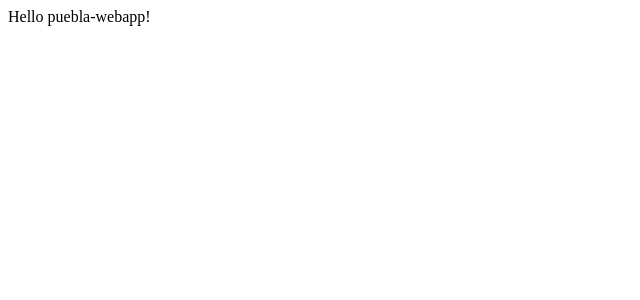
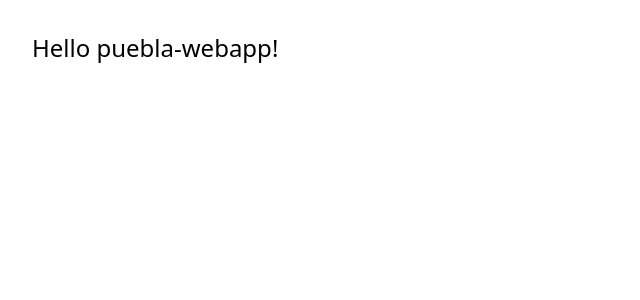
Before and after one commit to fmadrian/puebla-frontend, an Angular app: page / in a window 1280 px wide. Shown: the top 300 px of the page, without its empty margins (0-640 px from the left). Built offline with nearby package versions, Linux system fonts and the light colour scheme.

Commit message:
Tailwind CSS installed [PUEBLA-19]

```diff
--- a/package.json
+++ b/package.json
@@ -27,12 +27,15 @@
     "@angular/cli": "^19.1.3",
     "@angular/compiler-cli": "^19.1.0",
     "@types/jasmine": "~5.1.0",
+    "autoprefixer": "^10.4.20",
     "jasmine-core": "~5.5.0",
     "karma": "~6.4.0",
     "karma-chrome-launcher": "~3.2.0",
     "karma-coverage": "~2.2.0",
     "karma-jasmine": "~5.1.0",
     "karma-jasmine-html-reporter": "~2.1.0",
+    "postcss": "^8.5.1",
+    "tailwindcss": "^3.4.17",
     "typescript": "~5.7.2"
   }
 }
--- a/src/app/app.component.html
+++ b/src/app/app.component.html
@@ -1,4 +1,8 @@
-<main class="main">
-  Hello {{title}}!
+<main>
+  <div class="flex p-2 sm:p-8">
+    <div>
+      <h1 class="text-2xl">Hello {{title}}!</h1>
+    </div>
+  </div>
 </main>
 <router-outlet />
--- /dev/null
+++ b/tailwind.config.js
@@ -0,0 +1,10 @@
+/** @type {import('tailwindcss').Config} */
+module.exports = {
+  content: [
+    "./src/**/*.{html,ts}",
+  ],
+  theme: {
+    extend: {},
+  },
+  plugins: [],
+}
```
Also changed, not shown: src/styles.css (+18 -1 lines), 1 other file (tests, documents, lock files or other folders).
